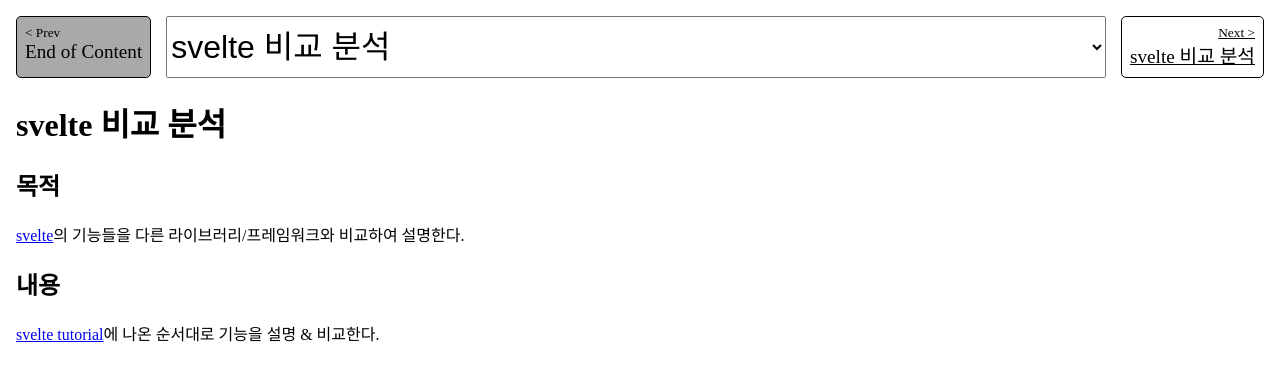
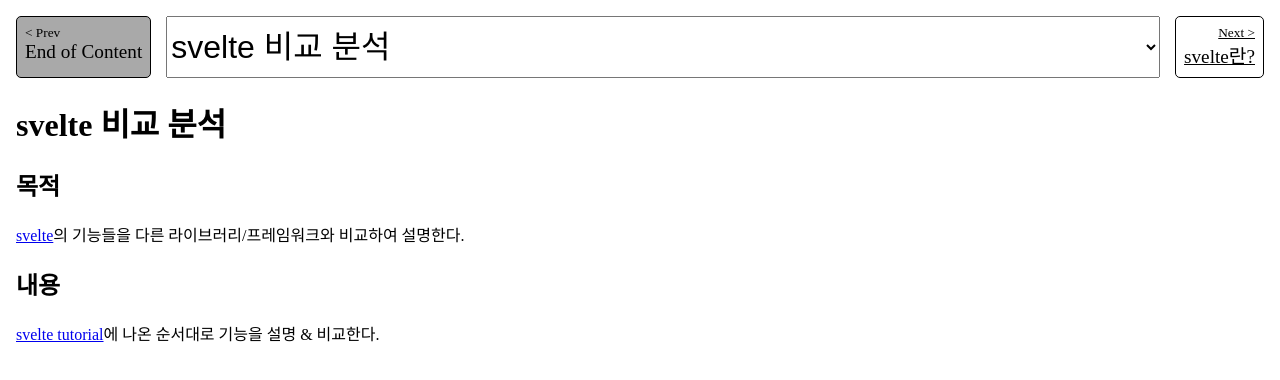
Before and after one commit to naramdash/slides-for-svelte-for-others, an Astro site: page / in a window 1280 px wide. Built offline with nearby package versions, Linux system fonts and the light colour scheme; Astro itself is replaced by a stand-in of ours.

Commit message:
error fix 2

```diff
--- a/src/components/TopNav.astro
+++ b/src/components/TopNav.astro
@@ -1,7 +1,8 @@
 ---
 const base = "/slides-for-svelte-for-others"
 function safeUrl(url: string) {
-  return url == null || url === base ? `${base}/` : url
+  // return url == null || url === base ? `${url}/` : url
+  return `${url}/`
 }
 
 type Post = {
@@ -15,11 +16,8 @@ type Post = {
 const posts = (await Astro.glob("../pages/*.md*")) as Post[];
 const currentPathname = Astro.url.pathname
 const currentIndex = posts.findIndex(p => safeUrl(p.url) === currentPathname)!
-// const current = posts[currentIndex]
 const prev = currentIndex === 0 ? null : posts[currentIndex - 1]
 const next = currentIndex === posts.length - 1 ? null : posts[currentIndex + 1]
-
-console.log(posts.map(p => p.url))
 
 ---
 <nav>
```
Also changed, not shown: README.md.
